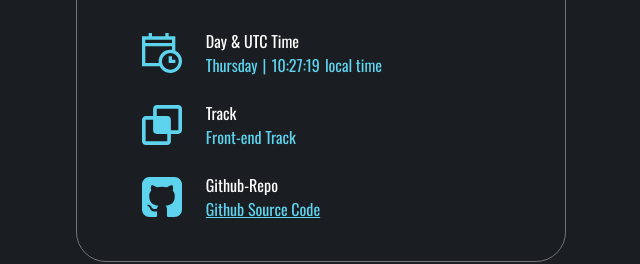
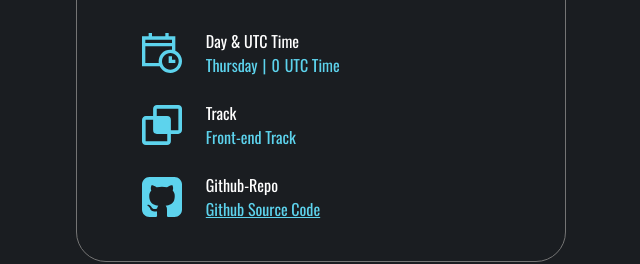
Before and after one commit to oghene-ella/Page-Creation, a plain HTML site: page index.html in a window 1280 px wide. Shown: the part 432-696 px from the top of the page, 319-959 px from the left. Drawn offline with nearby package versions, Linux system fonts and the light colour scheme.

Commit message:
changed it to millisec

```diff
--- a/index.html
+++ b/index.html
@@ -35,11 +35,11 @@
                     <span>
                         <p>Day & UTC Time</p>
                         <span>
-                            <p data-testid="currentDayOfTheWeek" class="day">Monday</p>
+                            <p data-testid="currentDayOfTheWeek" class="day"></p>
                             <p> | </p>
                             <p
-                            data-testid="currentUTCTime" class="time_utc">9:14 PM</p>
-                            <p>local time</p>
+                            data-testid="currentUTCTime" class="time_utc"></p>
+                            <p>UTC Time</p>
                         </span>
                     </span>
                 </section>
--- a/src/index.js
+++ b/src/index.js
@@ -31,10 +31,13 @@ daysFunction();
 
 const timeFunction = () => {
 	const time = document.querySelector(".time_utc");
+	let millSec = date.getMilliseconds();
+	time.textContent = millSec;
+
+	/* Not hours, min and sec
 	let getHour = date.getHours();
 	let getMin = date.getMinutes();
 	let getSec = date.getSeconds();
-	let am_pm;
 
 	// if statement
 	if (getMin > 0 && getMin <= 9) {
@@ -46,7 +49,7 @@ const timeFunction = () => {
 
 	// join hour, minute, and second
 	const currentTime = `${getHour}:${getMin}:${getSec}`;
+	*/
 
-	time.textContent = currentTime;
 };
 timeFunction();
```
